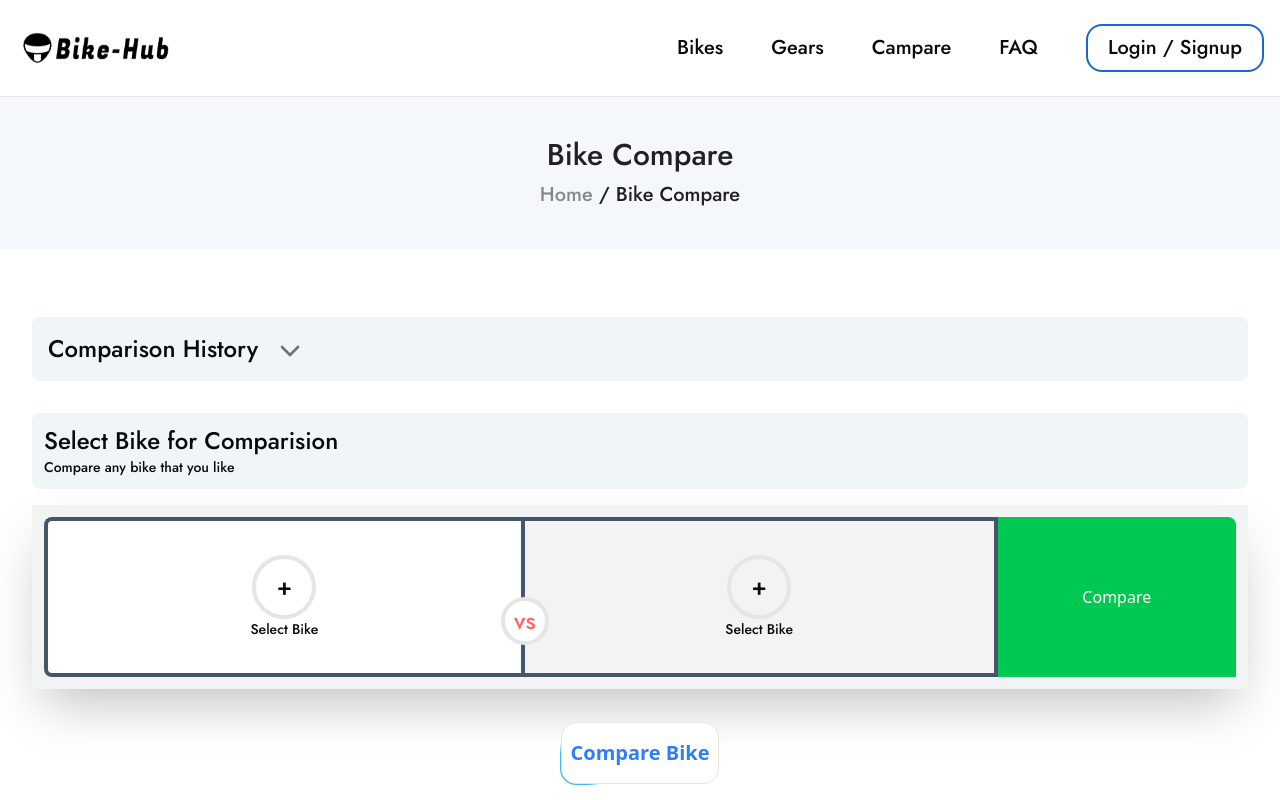
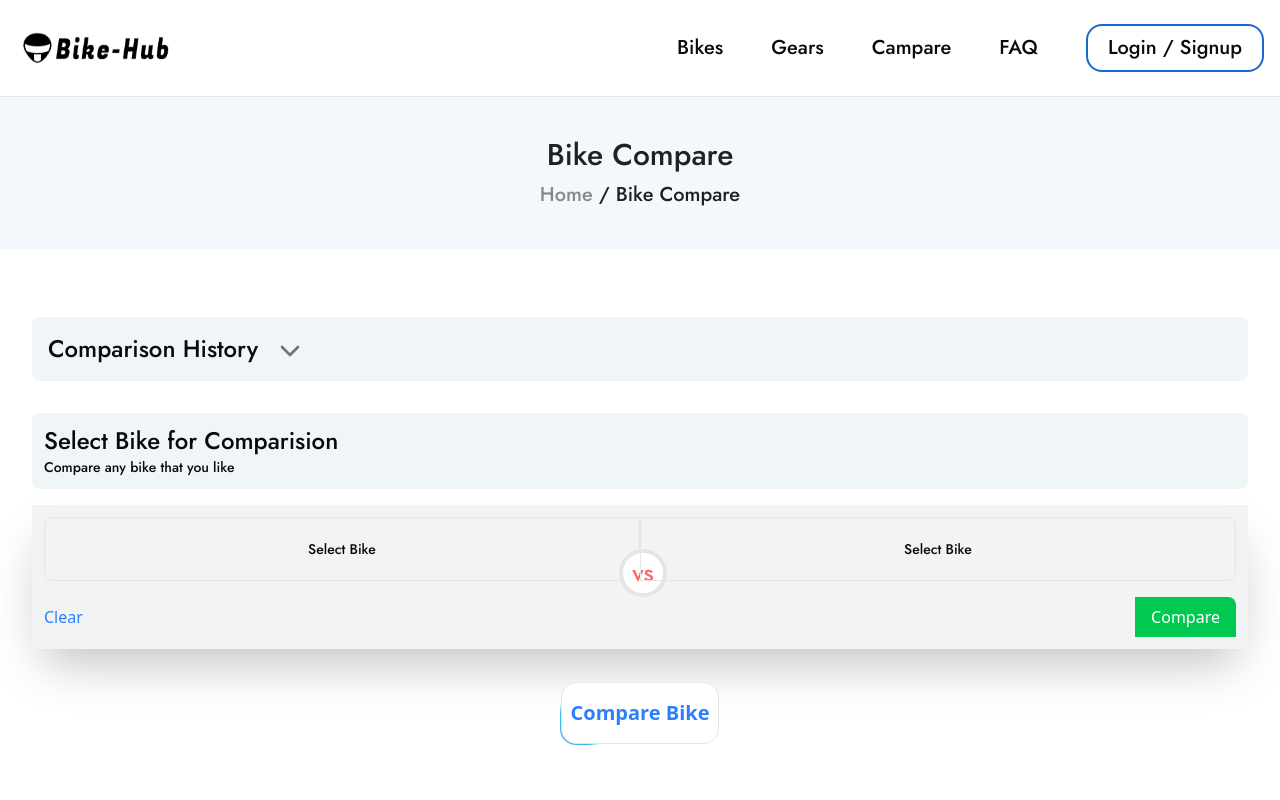
Before and after one commit to Hassan-mw/Bike-Hub, a Next.js app: page /compare in a window 1280 px wide. Shown: the top 800 px of the page. Built offline with nearby package versions, Linux system fonts and the light colour scheme; no server answers.

Commit message:
Updated data

```diff
--- a/app/compare/BikeLeft.tsx
+++ /dev/null
@@ -1,16 +0,0 @@
-'use client';
-import BikeSelector from "./BikeSelector"
-
-const BikeLeft = () => {
-    const value="left";
-  return (
-    <div className='w-full flex flex-col space-y-3'>
-
-    <div>
-      <BikeSelector border='z-20 bg-white border-slate-600 border-y-4 border-l-4 rounded-md rounded-r-none' type='absolute top-1/2 -right-7 text-2xl  size-12 border-4 bg-white rounded-full text-red-400 flex items-center justify-center' value={value}/>
-      </div>
-    </div>
-  )
-}
-
-export default BikeLeft
--- /dev/null
+++ b/app/compare/BikeOneSelector.tsx
@@ -0,0 +1,16 @@
+'use client';
+import BikeSelector from "./BikeSelector"
+
+const BikeLeft = () => {
+    const value="left";
+  return (
+    <div className='w-full flex flex-col space-y-3'>
+
+    <div>
+      <BikeSelector border='border  rounded-r-none rounded-md border-[#e6e6e6] ' type='absolute top-1/2 -right-7 text-2xl  size-12 border-4 bg-white rounded-full text-red-400 flex items-center justify-center' value={value}/>
+      </div>
+    </div>
+  )
+}
+
+export default BikeLeft
--- a/app/compare/BikeRight.tsx
+++ b/app/compare/BikeRight.tsx
@@ -17,7 +17,7 @@ const value='right';
   return (
     <div className='w-full flex flex-col space-y-3'>
   <div>
-  <BikeSelector border='border-4 border-r-4 rounded-y-md border-slate-600 ' type='hidden' value={value}/>
+  <BikeSelector border='border rounded-l-none rounded-md border-[#e6e6e6] ' type='hidden' value={value}/>
 
   </div>
     </div>
--- a/app/compare/BikeSelector.tsx
+++ b/app/compare/BikeSelector.tsx
@@ -78,12 +78,12 @@ const BikeSelector = ({value,type,border}:{value:string,type:string,border:strin
 
   return (
 
-    <div className={`${jost.className} w-full flex items-center justify-center h-40 ${border} relative group hover:cursor-pointer `}>
+    <div className={`${jost.className} w-full flex items-center justify-center h-16 ${border} relative group hover:cursor-pointer `}>
 {selectedBikeName===undefined ?
     <DropdownMenu >
     <DropdownMenuTrigger asChild>
       <div  className='border-none hover:cursor-pointer bg-none hover:bg-none shadow-none flex flex-col items-center justify-center '>
-      <div className='size-12 md:size-16 flex items-center justify-center border-4  text-xl md:text-2xl rounded-full group-hover:border-green-500  duration-500  '>+</div>
+      {/* <div className='size-12 md:size-16 flex items-center justify-center   text-xl md:text-2xl rounded-full group-hover:border-green-500  duration-500  '>+</div> */}
       <div style={{fontWeight:300}} className={`${jost.className} text-sm`}>Select Bike</div>
     </div>
     </DropdownMenuTrigger>
--- a/app/compare/CompareBikeBody.tsx
+++ b/app/compare/CompareBikeBody.tsx
@@ -1,6 +1,6 @@
 'use client'
 import React, { useState } from 'react'
-import BikeLeft from './BikeLeft'
+import BikeLeft from './BikeOneSelector'
 import BikeRight from './BikeRight'
 import { Jost } from 'next/font/google'
 import CompareBothBike from './CompareBothBike'
@@ -75,13 +75,18 @@ const CompareBikeBody =({leftBike,rightBike,left,right}:parametersTyes) => {
     <div className={`${jost.className} text-2xl `}>Select Bike for Comparision</div>
     <div style={{fontWeight:300}} className={`${jost.className} text-sm  `}>Compare any bike that you like</div>
     </div>
-    <div className='w-full flex items-center justify-between  shadow-2xl bg-[#f2f3f3] p-3  '>
+       <div className='w-full flex flex-col space-y-4 shadow-2xl bg-[#f2f3f3] p-3'>
+    <div className='w-full flex items-center justify-between    '>
+
         <BikeLeft />
         <BikeRight/>
-        <div className='flex flex-col w-1/2'>
-           <div className='bg-green-500 w-full h-40 rounded-tr-md text-white flex items-center justify-center'>Compare</div>
+        </div>
+      <div className='w-full flex items-center justify-between'>
+        <div className='text-blue-500'>Clear</div>
+           <div className='bg-green-500 px-4 py-2 rounded-tr-md text-white flex items-center justify-center'>Compare</div>
+        </div>
            {/* <div className='bg-red-500  w-full h-20  rounded-br-md text-white  flex items-center justify-center'>Cancel</div> */}
-        </div>
+
     </div>
     </div>
 
```
